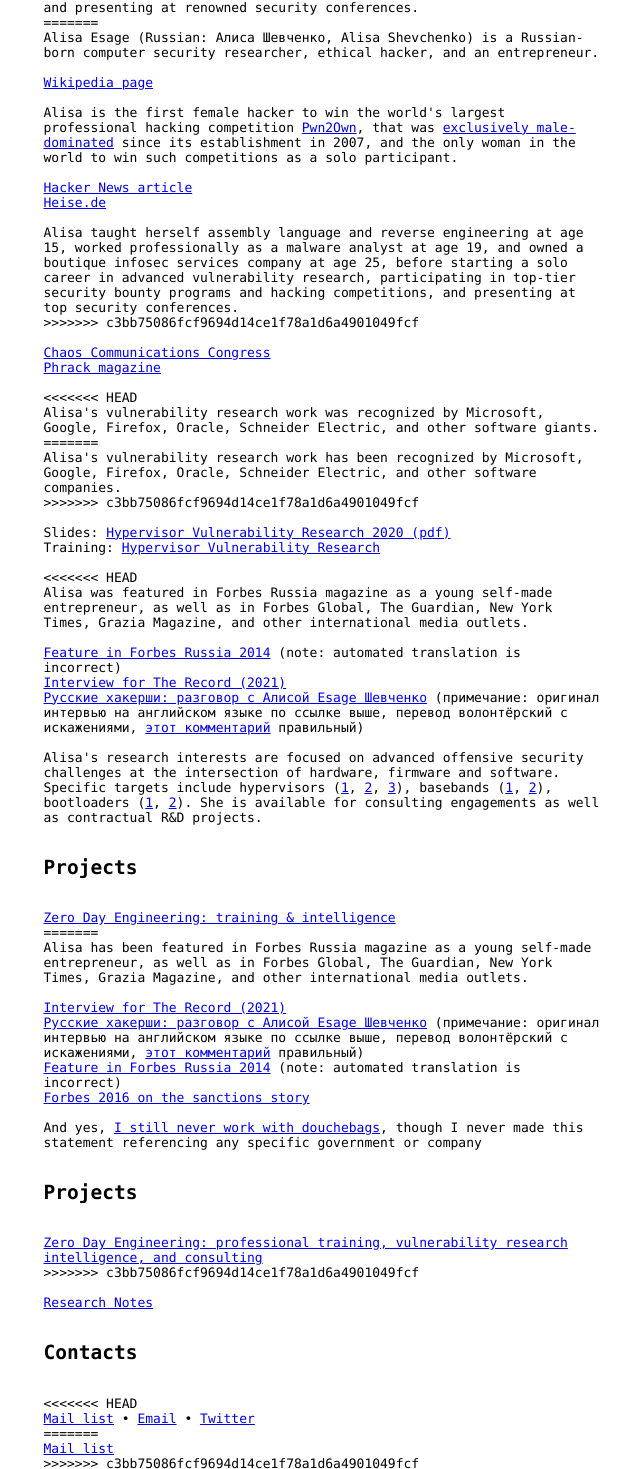
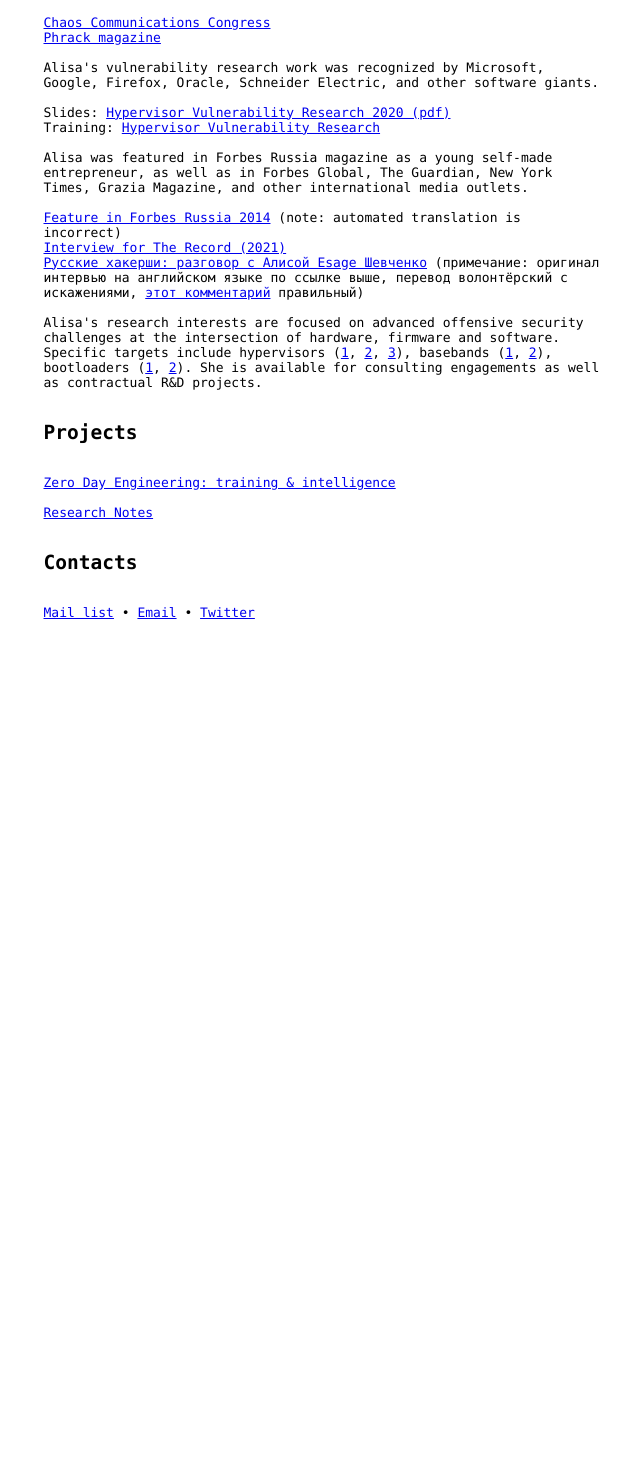
Before and after one commit to alisa-sh/alisa-sh.github.io, a plain HTML site: page index.html in a window 1280 px wide. Shown: the part 944-2413 px from the top of the page, without its empty margins (317-957 px from the left). After the commit the page ends 1718 px from the top, so only its background shows below. Drawn offline with Linux system fonts and the light colour scheme.

Commit message:
Fixing index

```diff
--- a/index.html
+++ b/index.html
@@ -11,7 +11,6 @@
             <img src="pics/grazia1.jpeg" width="50%" title="In Grazia magazine, #1"><img src="pics/grazia2.jpeg" width="50%" title="In Grazia magazine, #2">
 
             <h1>About</h1>
-<<<<<<< HEAD
             Alisa Esage (Russian: Алиса Шевченко, Alisa Shevchenko) is a computer security researcher, ethical hacker, and an entrepreneur.
 
             <a href="https://en.wikipedia.org/wiki/Alisa_Shevchenko">Wikipedia page</a>
@@ -23,32 +22,15 @@
             Slides: <a href="https://zerodayengineering.com/projects/slides/ZDE2021_AdvancedSimplePwn2Own2021.pdf">Advanced Exploitation of Simple Bugs: a Parallels Desktop Case Study (Pwn2Own 2021)</a>
 
             Alisa taught herself assembly programming language and reverse engineering at age 15, worked professionally as a malware analyst at age 19, and owned a boutique infosec services company at age 25, before starting a solo career in advanced vulnerability research, participating in top-tier security bounty programs and competitions, and presenting at renowned security conferences.
-=======
-            Alisa Esage (Russian: Алиса Шевченко, Alisa Shevchenko) is a Russian-born computer security researcher, ethical hacker, and an entrepreneur.
-
-            <a href="https://en.wikipedia.org/wiki/Alisa_Shevchenko">Wikipedia page</a>
-
-            Alisa is the first female hacker to win the world's largest professional hacking competition <a href="pics/pwn2own2021_title.png">Pwn2Own</a>, that was <a href="https://twitter.com/dragosr/status/1380213465759895553">exclusively male-dominated</a> since its establishment in 2007, and the only woman in the world to win such competitions as a solo participant.
-
-            <a href="https://thehackernews.com/2021/04/windows-ubuntu-zoom-safari-ms-exchange.html">Hacker News article</a>
-            <a href="https://www.heise.de/news/Gehackt-Windows-Ubuntu-Exchange-Teams-Zoom-Chrome-Safari-und-Edge-6010171.html">Heise.de</a>
-
-            Alisa taught herself assembly language and reverse engineering at age 15, worked professionally as a malware analyst at age 19, and owned a boutique infosec services company at age 25, before starting a solo career in advanced vulnerability research, participating in top-tier security bounty programs and hacking competitions, and presenting at top security conferences.
->>>>>>> c3bb75086fcf9694d14ce1f78a1d6a4901049fcf
 
             <a href="https://media.ccc.de/search?p=Alisa+Esage">Chaos Communications Congress</a>
             <a href="http://www.phrack.org/author_Alisa%20Esage.html">Phrack magazine</a>
 
-<<<<<<< HEAD
             Alisa's vulnerability research work was recognized by Microsoft, Google, Firefox, Oracle, Schneider Electric, and other software giants.
-=======
-            Alisa's vulnerability research work has been recognized by Microsoft, Google, Firefox, Oracle, Schneider Electric, and other software companies.
->>>>>>> c3bb75086fcf9694d14ce1f78a1d6a4901049fcf
 
             Slides: <a href="https://alisa.sh/slides/HypervisorVulnerabilityResearch2020.pdf">Hypervisor Vulnerability Research 2020 (pdf)</a>
             Training: <a href="https://zerodayengineering.com/training/hypervisor-vulnerability-research.html">Hypervisor Vulnerability Research</a>
 
-<<<<<<< HEAD
             Alisa was featured in Forbes Russia magazine as a young self-made entrepreneur, as well as in Forbes Global, The Guardian, New York Times, Grazia Magazine, and other international media outlets.
 
             <a href="https://www.forbes.ru/tekhnologii/internet-i-svyaz/275355-kontrakt-na-ugrozu-kak-khaker-stroit-biznes-na-zashchite-bankov">Feature in Forbes Russia 2014</a> (note: automated translation is incorrect)
@@ -59,28 +41,11 @@
 
             <h2>Projects</h2>
             <a href="https://zerodayengineering.com">Zero Day Engineering: training & intelligence</a>
-=======
-            Alisa has been featured in Forbes Russia magazine as a young self-made entrepreneur, as well as in Forbes Global, The Guardian, New York Times, Grazia Magazine, and other international media outlets.
-
-            <a href="https://therecord.media/a-conversation-with-alisa-esage-a-russian-hacker-who-had-her-company-sanctioned-after-the-2016-election/">Interview for The Record (2021)</a>
-            <a href="https://habr.com/ru/company/ruvds/blog/548478/">Русские хакерши: разговор с Алисой Esage Шевченко</a> (примечание: оригинал интервью на английском языке по ссылке выше, перевод волонтёрский с искажениями, <a href="https://habr.com/ru/company/ruvds/blog/548478/#comment_22844718">этот комментарий</a> правильный)
-            <a href="https://www.forbes.ru/tekhnologii/internet-i-svyaz/275355-kontrakt-na-ugrozu-kak-khaker-stroit-biznes-na-zashchite-bankov">Feature in Forbes Russia 2014</a> (note: automated translation is incorrect)
-            <a href="https://www.forbes.com/sites/thomasbrewster/2016/12/30/alisa-esage-shevchenko-us-election-hack-russia-sanctions/?sh=7704e9bc5a85">Forbes 2016 on the sanctions story</a>
-
-            And yes, <a href="https://www.theguardian.com/world/2017/jan/06/russian-hacker-putin-election-alisa-shevchenko">I still never work with douchebags</a>, though I never made this statement referencing any specific government or company
-
-            <h2>Projects</h2>
-            <a href="https://zerodayengineering.com">Zero Day Engineering: professional training, vulnerability research intelligence, and consulting</a>
->>>>>>> c3bb75086fcf9694d14ce1f78a1d6a4901049fcf
 
             <a href="https://re.alisa.sh">Research Notes</a>
 
             <h2>Contacts</h2>
-<<<<<<< HEAD
             <a href="https://club.alisa.sh">Mail list</a> • <a href="mailto:contact@zerodayengineering.com">Email</a> • <a href="https://twitter.com/alisaesage">Twitter</a>
-=======
-            <a href="https://club.alisa.sh">Mail list</a>
->>>>>>> c3bb75086fcf9694d14ce1f78a1d6a4901049fcf
 
         </div>
 
```
